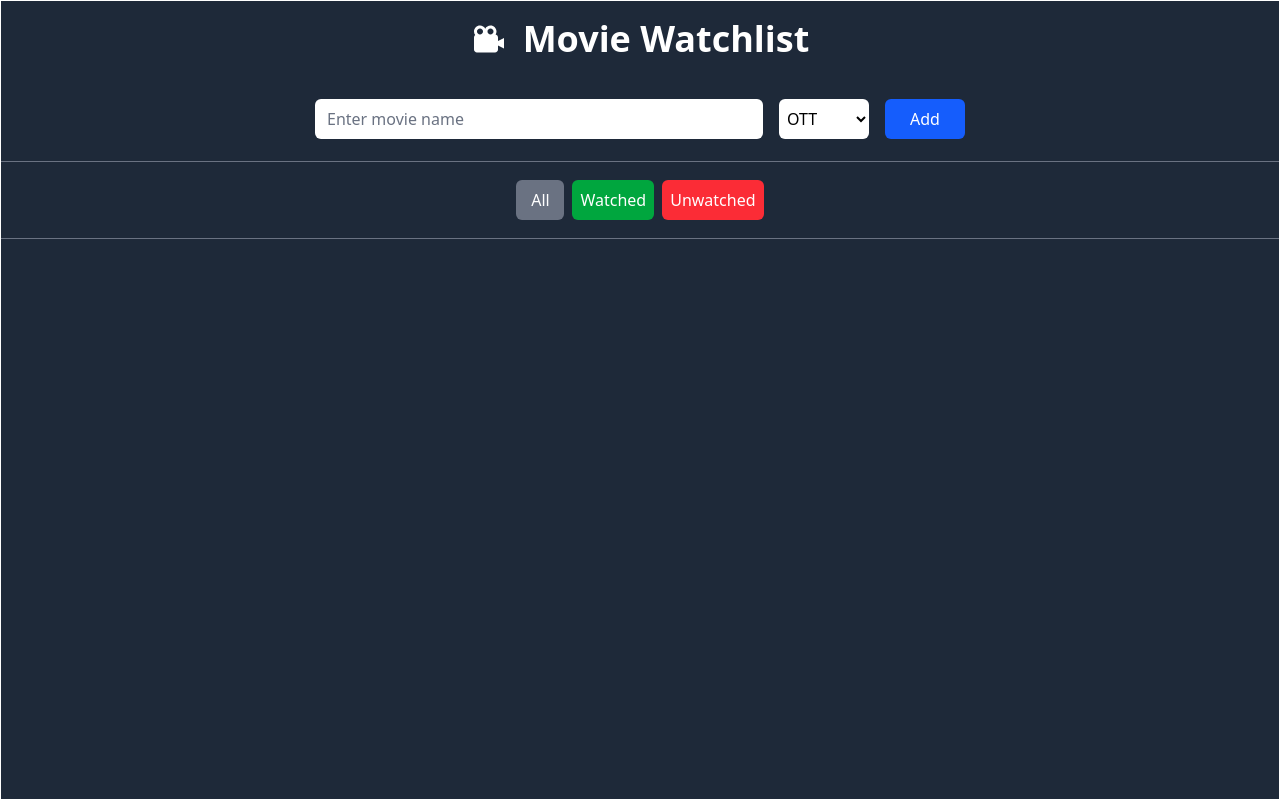
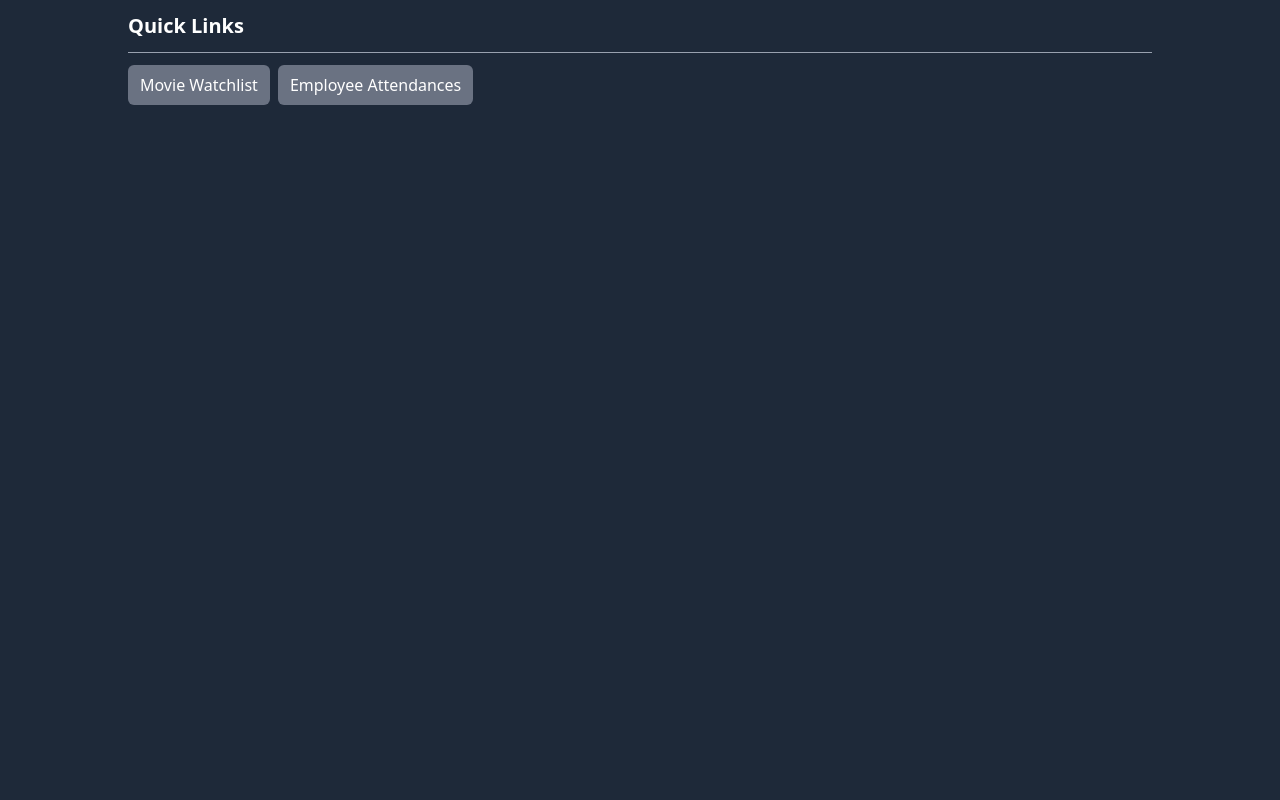
Before and after one commit to omarbinsaleh/movie-watchlist-frontend, a React (Vite) app: page / in a window 1280 px wide. Built offline with nearby package versions, Linux system fonts and the light colour scheme.

Commit message:
added the Home page with two Quick Links provided for the user

```diff
--- a/package.json
+++ b/package.json
@@ -15,6 +15,7 @@
     "react": "^19.1.0",
     "react-dom": "^19.1.0",
     "react-icons": "^5.5.0",
+    "react-router-dom": "^7.6.3",
     "tailwindcss": "^4.1.11"
   },
   "devDependencies": {
--- a/src/App.jsx
+++ b/src/App.jsx
@@ -1,10 +1,11 @@
 import MovieWatchlist from './components/MovieWatchlist/MovieWatchlist'
+import Router from './router/Router'
 
 function App() {
 
   return (
     <div className='bg-gray-800 text-white'>
-      <MovieWatchlist />
+      <Router />
     </div>
   )
 }
--- /dev/null
+++ b/src/components/Divider/Divider.jsx
@@ -0,0 +1,9 @@
+import React from 'react'
+
+const Divider = () => {
+  return (
+    <div className='border-b border-gray-400 my-3'></div>
+  )
+}
+
+export default Divider
--- /dev/null
+++ b/src/components/EmployeeAttendance/EmployeeAttendance.jsx
@@ -0,0 +1,11 @@
+import React from 'react'
+
+const EmployeeAttendance = () => {
+  return (
+    <div className='w-full min-h-screen flex justify-center'>
+      <h1>Employee Attendance Sheet</h1>
+    </div>
+  )
+}
+
+export default EmployeeAttendance
--- a/src/components/MovieWatchlist/MovieWatchlist.jsx
+++ b/src/components/MovieWatchlist/MovieWatchlist.jsx
@@ -100,7 +100,7 @@ const MovieWatchlist = () => {
 
 
   return (
-    <div className='w-full min-h-screen flex flex-col border'>
+    <div className='w-full min-h-screen flex flex-col'>
       <section className='py-1.5'>
         <Header />
       </section>
--- /dev/null
+++ b/src/components/QuickLinks/QuickLinks.jsx
@@ -0,0 +1,21 @@
+import Divider from '../Divider/Divider'
+import { Link } from 'react-router-dom'
+
+const QuickLinks = () => {
+   return (
+      <section className='w-full max-w-5xl mx-auto'>
+         <header>
+            <h2 className='text-xl font-bold'>Quick Links</h2>
+         </header>
+
+         <Divider />
+
+         <main className='flex gap-2'>
+            <Link className='px-3 py-2 bg-gray-500 rounded-md' to={'/movie-watchlist'} >Movie Watchlist</Link>
+            <Link className='px-3 py-2 bg-gray-500 rounded-md' to={'/employee-attendances'}>Employee Attendances</Link>
+         </main>
+      </section>
+   )
+}
+
+export default QuickLinks
--- /dev/null
+++ b/src/pages/Home/Home.jsx
@@ -0,0 +1,11 @@
+import QuickLinks from '../../components/QuickLinks/QuickLinks'
+
+const Home = () => {
+   return (
+      <div className='min-h-screen w-full p-3'>
+         <QuickLinks />
+      </div>
+   )
+}
+
+export default Home
--- /dev/null
+++ b/src/router/Router.jsx
@@ -0,0 +1,27 @@
+import { createBrowserRouter, RouterProvider } from 'react-router-dom'
+import MovieWatchlist from '../components/MovieWatchlist/MovieWatchlist'
+import EmployeeAttendance from '../components/EmployeeAttendance/EmployeeAttendance'
+import Home from '../pages/Home/Home'
+
+const router = createBrowserRouter([
+   {
+      path: '/',
+      element: <Home />
+   },
+   {
+      path: '/movie-watchlist',
+      element: <MovieWatchlist />
+   },
+   {
+      path: '/employee-attendances',
+      element: <EmployeeAttendance />
+   }
+])
+
+const Router = () => {
+  return (
+    <RouterProvider router={router} />
+  )
+}
+
+export default Router
```
Also changed, not shown: 1 other file (tests, documents, lock files or other folders).
